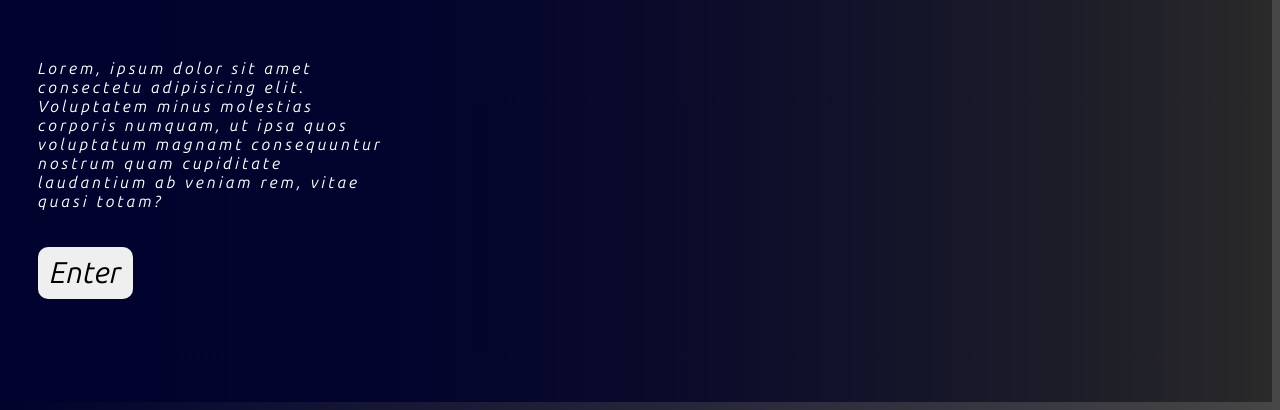
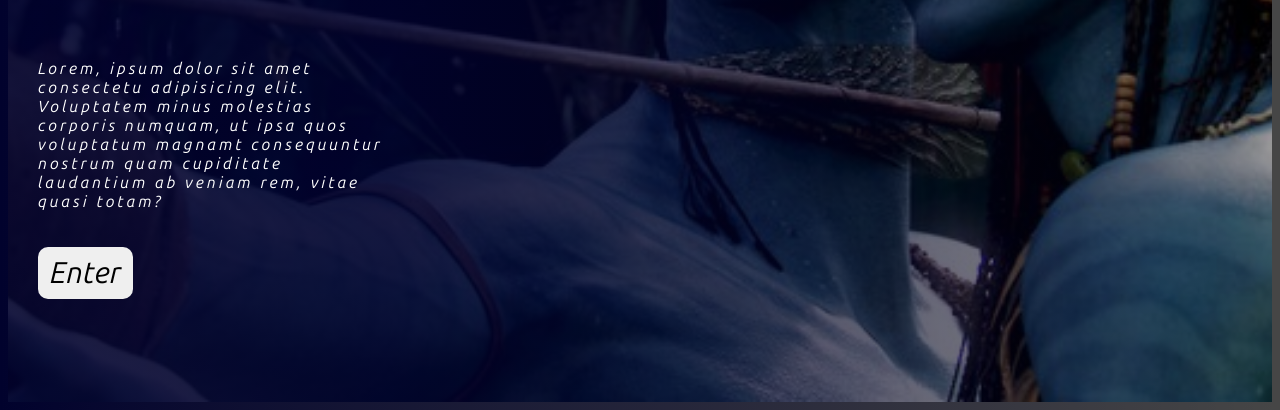
Before and after one commit to phassan055-bot/avatar, a plain HTML site: page index.html in a window 1280 px wide. Shown: the part 406-816 px from the top of the page. Drawn offline with Linux system fonts and the light colour scheme.

Commit message:
Update css.css

```diff
--- a/css.css
+++ b/css.css
@@ -24,7 +24,7 @@ body{
 .container{
     background-image:
     linear-gradient(to right, #01022de5 30% , #00000067),
-    url(img1/ava1.webp);
+    url(ava1.webp);
     background-repeat: no-repeat;
     background-size: cover;
     width: 100%;
```
